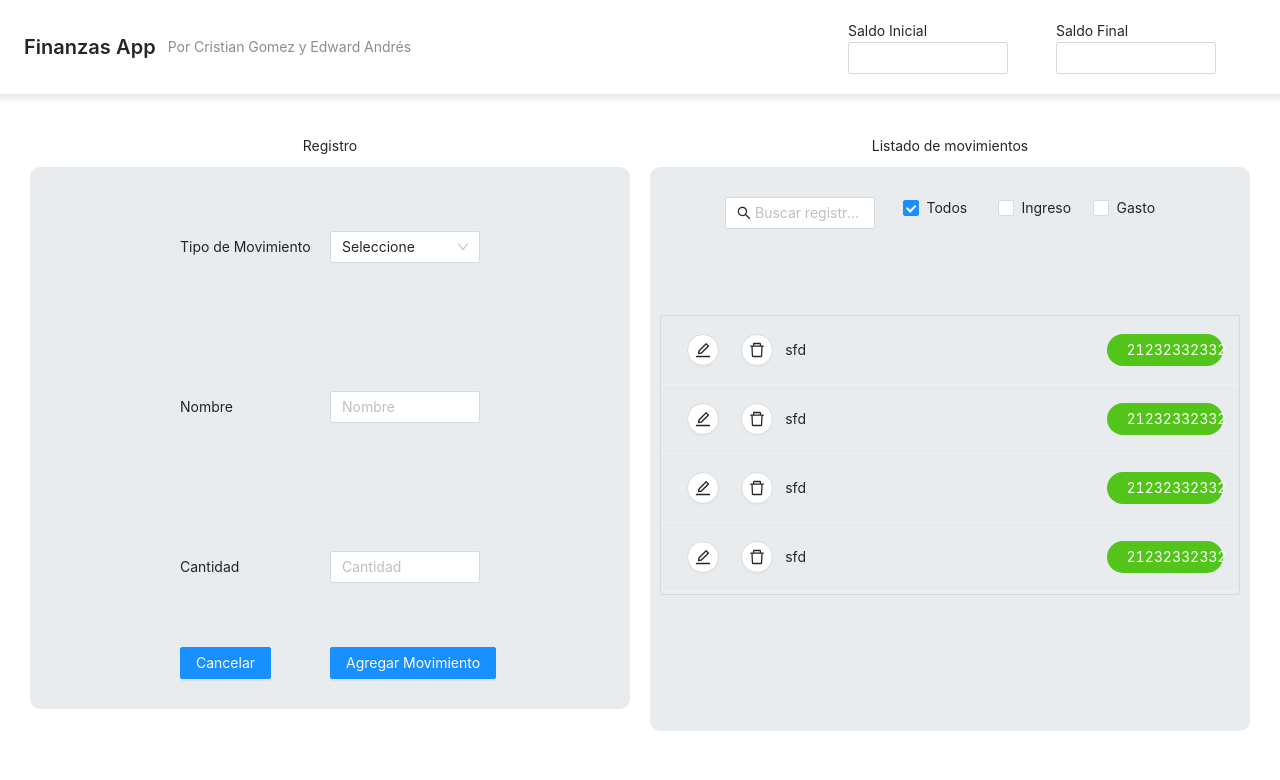
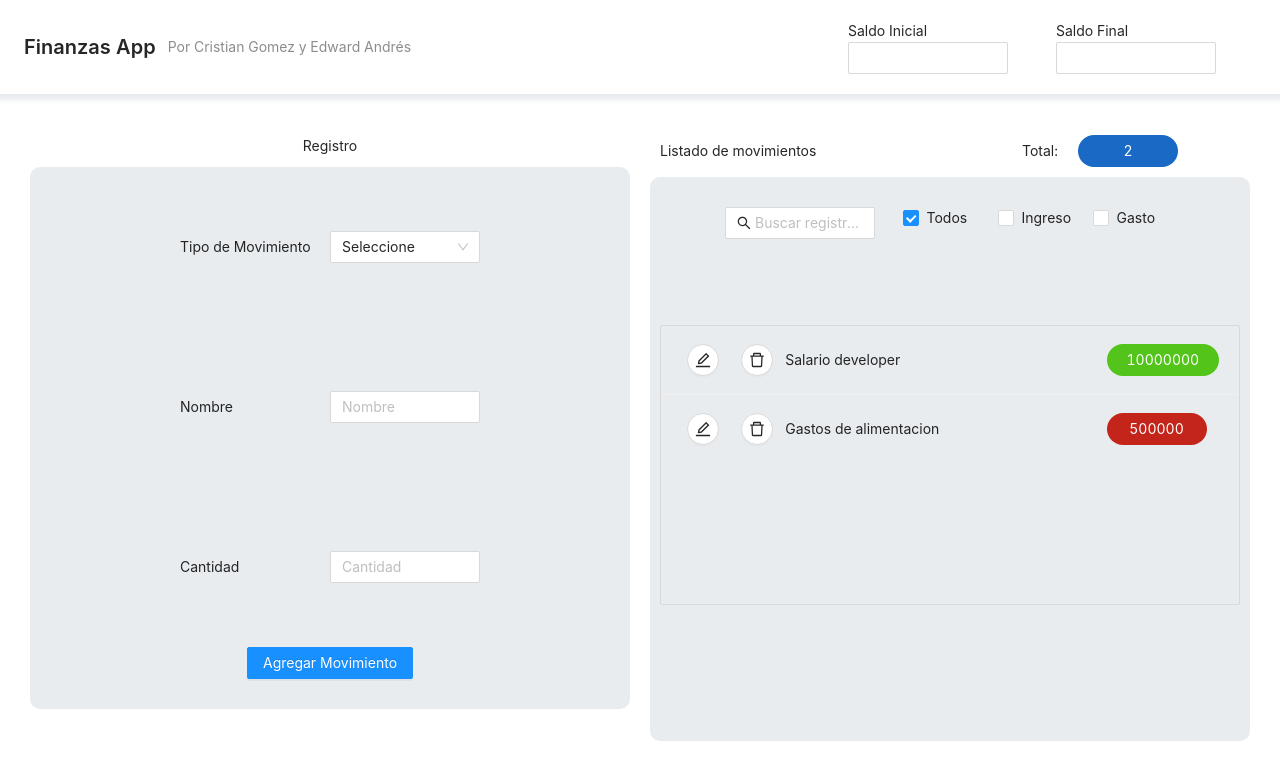
Before and after one commit to CristianGomezO/Taller-CES4, a React (Create React App) app: page / in a window 1280 px wide. Shown: the top 780 px of the page. Built offline with nearby package versions, Linux system fonts and the light colour scheme.

Commit message:
se termina el punto 3, hacen falta validaciones

```diff
--- a/src/App.tsx
+++ b/src/App.tsx
@@ -1,8 +1,14 @@
 import { Col, Row } from "antd";
 import "antd/dist/antd.min.css";
+import React from "react";
 import Header from "./Components/Header";
 import TransactionForm from "./Components/TransactionForm";
 import TransactionList from "./Components/TransactionList";
+import {
+  filterOptsInitialValue,
+  transactionsMock,
+} from "./Constants/InitialValues";
+import { ETransactionType, IFilterOpts, ITransaction } from "./types";
 
 const styles = {
   rowContainer: {
@@ -17,15 +23,157 @@ const styles = {
 };
 
 function App() {
+  const [transactions, setTransactions] =
+    React.useState<ITransaction[]>(transactionsMock);
+  const [filteredTransactions, setFilteredTransactions] =
+    React.useState<ITransaction[]>(transactionsMock);
+  const [search, setSearch] = React.useState<string>("");
+  const [filterActive, setFilterActive] = React.useState<IFilterOpts>({
+    checked: true,
+    filterName: "all",
+    label: "Todos",
+  });
+  const [filterOpts, setFilterOpts] = React.useState<IFilterOpts[]>(
+    filterOptsInitialValue
+  );
+  const [selectedTransaction, setSelectedTransaction] = React.useState<
+    ITransaction | undefined
+  >(undefined);
+
+  const onDeleteTransaction = React.useCallback(
+    (_id: string) => {
+      const aTemp = [...transactions];
+      const aTempFiltered = [...filteredTransactions];
+      const idxDeleteTransaction = aTemp.findIndex(
+        (transac) => transac._id === _id
+      );
+      const idxFilteredDeleteTransaction = aTempFiltered.findIndex(
+        (transac) => transac._id === _id
+      );
+      if (idxDeleteTransaction !== -1) {
+        aTemp.splice(idxDeleteTransaction, 1);
+        aTempFiltered.splice(idxFilteredDeleteTransaction, 1);
+        setTransactions(aTemp);
+        setFilteredTransactions(aTempFiltered);
+      }
+    },
+    [transactions, filteredTransactions]
+  );
+
+  const setFilters = React.useCallback(
+    (filter) => {
+      const aTemp = [...filterOpts];
+      const idxFilterToUncheck = aTemp.findIndex((opt) => opt.checked);
+      const idxFilterTocheck = aTemp.findIndex(
+        (opt) => opt.filterName === filter.filterName
+      );
+      aTemp[idxFilterToUncheck].checked = false;
+      aTemp[idxFilterTocheck].checked = true;
+      setFilterOpts(aTemp);
+    },
+    [filterOpts]
+  );
+
+  const onCreateTransaction = React.useCallback((transaction: ITransaction) => {
+    // TODO: hacer el metodo de create transaction
+    console.log("Proximamente...");
+  }, []);
+
+  const onEditTransaction = React.useCallback(
+    (transaction: ITransaction) => {
+      const aTemp = [...transactions];
+      const idxUpdatedTransaction = transactions.findIndex(
+        (t) => t._id === transaction._id
+      );
+      if (idxUpdatedTransaction > -1) {
+        aTemp[idxUpdatedTransaction] = transaction;
+        setTransactions(aTemp);
+        setSelectedTransaction(undefined);
+      }
+    },
+    [transactions]
+  );
+
+  const onFilterPress = React.useCallback(
+    (filter: IFilterOpts) => {
+      setFilters(filter);
+      if (filter.filterName !== "all") {
+        let transactionsFilter: ITransaction[] = [];
+        if (search) {
+          transactionsFilter = transactions.filter(
+            (t) =>
+              t.type === filter.filterName &&
+              t.name.toLowerCase().includes(search.toLowerCase())
+          );
+        } else {
+          transactionsFilter = transactions.filter(
+            (t) => t.type === filter.filterName
+          );
+        }
+        setFilteredTransactions(transactionsFilter);
+      } else {
+        setFilteredTransactions(transactions);
+      }
+      setFilterActive(filter);
+    },
+    [search, setFilters, transactions]
+  );
+
+  const onSearchTransaction = React.useCallback(() => {
+    let filteredTransactions: ITransaction[] = [];
+    if (
+      filterActive.filterName === ETransactionType.INCOME ||
+      filterActive.filterName === ETransactionType.EXPENSE
+    ) {
+      filteredTransactions = transactions.filter(
+        (t) =>
+          t.type === filterActive.filterName &&
+          t.name.toLowerCase().includes(search.toLowerCase())
+      );
+    } else {
+      filteredTransactions = transactions.filter((t) =>
+        t.name.toLowerCase().includes(search.toLowerCase())
+      );
+    }
+    if (filteredTransactions.length) {
+      setFilteredTransactions(filteredTransactions);
+    } else {
+      setFilteredTransactions([]);
+    }
+  }, [filterActive.filterName, search, transactions]);
+
+  React.useEffect(() => {
+    if (search !== "") {
+      onSearchTransaction();
+    } else if (filterActive.filterName === "all") {
+      setFilterActive(filterOptsInitialValue[0]);
+    }
+  }, [search, onSearchTransaction, filterActive.filterName]);
+
   return (
     <>
       <Header />
       <Row style={{ ...styles.rowContainer, ...styles.p10, ...styles.m10 }}>
         <Col span={12} style={{ ...styles.p10 }}>
-          <TransactionForm />
+          <TransactionForm
+            onEditTransaction={onEditTransaction}
+            onCreateTransaction={onCreateTransaction}
+            selectedTransaction={selectedTransaction}
+            setSelectedTransaction={setSelectedTransaction}
+          />
         </Col>
         <Col span={12} style={{ ...styles.p10 }}>
-          <TransactionList />
+          <TransactionList
+            search={search}
+            filterOpts={filterOpts}
+            transactions={transactions}
+            filterActive={filterActive}
+            filteredTransactions={filteredTransactions}
+            setSelectedTransaction={setSelectedTransaction}
+            setSearch={setSearch}
+            onFilterPress={onFilterPress}
+            onDeleteTransaction={onDeleteTransaction}
+          />
         </Col>
       </Row>
     </>
--- a/src/Components/TransactionForm.tsx
+++ b/src/Components/TransactionForm.tsx
@@ -2,11 +2,9 @@ import { Button, Col, Input, Row, Select } from "antd";
 import React from "react";
 import { Colors } from "../Constants/Colors";
 import { genericStyles } from "../Constants/Styles";
-import { ETransactionType } from "../types";
+import { ETransactionType, ITransaction } from "../types";
 
 const { Option } = Select;
-
-interface TransactionFormProps {}
 
 const styles = {
   ...genericStyles,
@@ -38,10 +36,36 @@ const transactionTypeSelect = {
   },
 };
 
-const TransactionForm: React.FC<TransactionFormProps> = () => {
-  const handleChangeSelect = React.useCallback((value: string) => {
-    console.log(`selected ${value}`);
-  }, []);
+interface TransactionFormProps {
+  selectedTransaction?: ITransaction;
+  onEditTransaction: (transaction: ITransaction) => void;
+  onCreateTransaction: (transaction: ITransaction) => void;
+  setSelectedTransaction: (t: ITransaction) => void;
+}
+
+const TransactionForm: React.FC<TransactionFormProps> = ({
+  selectedTransaction,
+  setSelectedTransaction,
+  onCreateTransaction,
+  onEditTransaction,
+}) => {
+  const handleChangeSelect = React.useCallback(
+    (value: string) => {
+      const aTemp = { ...selectedTransaction };
+      aTemp.type = value as ETransactionType;
+      setSelectedTransaction(aTemp as ITransaction);
+    },
+    [selectedTransaction, setSelectedTransaction]
+  );
+
+  const handleChangeInput = React.useCallback(
+    (field: any, value: string) => {
+      const aTemp = { ...selectedTransaction };
+      aTemp[field] = value;
+      setSelectedTransaction(aTemp as ITransaction);
+    },
+    [selectedTransaction, setSelectedTransaction]
+  );
 
   return (
     <>
@@ -54,6 +78,7 @@ const TransactionForm: React.FC<TransactionFormProps> = () => {
           <Col span={6}>
             <Select
               defaultValue={""}
+              value={selectedTransaction?.type}
               style={styles.selectStyles}
               onChange={handleChangeSelect}
             >
@@ -70,22 +95,36 @@ const TransactionForm: React.FC<TransactionFormProps> = () => {
         <Row style={styles.w100} justify="center" align="middle">
           <Col span={6}>Nombre</Col>
           <Col span={6}>
-            <Input placeholder="Nombre" />
+            <Input
+              placeholder="Nombre"
+              onChange={(e) => handleChangeInput("name", e.target.value)}
+              value={selectedTransaction?.name}
+            />
           </Col>
         </Row>
         <Row style={styles.w100} justify="center" align="middle">
           <Col span={6}>Cantidad</Col>
           <Col span={6}>
-            <Input placeholder="Cantidad" />
+            <Input
+              onChange={(e) => handleChangeInput("value", e.target.value)}
+              placeholder="Cantidad"
+              value={selectedTransaction?.value}
+            />
           </Col>
         </Row>
       </Row>
       <Row style={styles.secondRow} justify="center" align="middle">
-        <Col span={6}>
-          <Button type="primary">Cancelar</Button>
-        </Col>
-        <Col span={6}>
-          <Button type="primary">Agregar Movimiento</Button>
+        <Col>
+          <Button
+            onClick={() => {
+              selectedTransaction !== undefined
+                ? onEditTransaction(selectedTransaction)
+                : onCreateTransaction(selectedTransaction);
+            }}
+            type="primary"
+          >
+            {selectedTransaction ? "Editar Movimiento" : "Agregar Movimiento"}
+          </Button>
         </Col>
       </Row>
     </>
--- a/src/Components/TransactionList.tsx
+++ b/src/Components/TransactionList.tsx
@@ -3,10 +3,11 @@ import {
   EditOutlined,
   SearchOutlined,
 } from "@ant-design/icons";
-import { Button, Checkbox, Col, Input, List, Row } from "antd";
+import { Button, Checkbox, Col, Input, List, Popconfirm, Row } from "antd";
 import React from "react";
 import { Colors } from "../Constants/Colors";
 import { genericStyles } from "../Constants/Styles";
+import { ETransactionType, IFilterOpts, ITransaction } from "../types";
 import "./../css/TransactionList.css";
 
 const styles = {
@@ -18,22 +19,49 @@ const styles = {
   },
 };
 
-interface TransactionListProps {}
+interface TransactionListProps {
+  transactions: ITransaction[];
+  filterActive: IFilterOpts;
+  filteredTransactions: ITransaction[];
+  filterOpts: IFilterOpts[];
+  search: string;
+  setSearch: (s: string) => void;
+  onFilterPress: (filterOpt: IFilterOpts) => void;
+  onDeleteTransaction: (_id: string) => void;
+  setSelectedTransaction: (t: ITransaction) => void;
+}
 
-const data = ["sfd", "sfd", "sfd", "sfd", "sfd", "sfd", "sfd", "sfd"];
-
-const TransactionList: React.FC<TransactionListProps> = () => {
+const TransactionList: React.FC<TransactionListProps> = ({
+  transactions,
+  filterActive,
+  filteredTransactions,
+  filterOpts,
+  search,
+  setSearch,
+  onFilterPress,
+  onDeleteTransaction,
+  setSelectedTransaction,
+}) => {
   return (
     <>
       <Row justify="center" align="middle">
-        <Col style={styles.p10}>Listado de movimientos</Col>
+        <Col span={12} style={styles.p10}>
+          Listado de movimientos
+        </Col>
+        <Col span={12} style={styles.p10}>
+          <Row justify="center" align="middle">
+            <Col style={{ marginRight: 20 }}>Total:</Col>
+            <Col>
+              <div className={"badge blueColor"}>{transactions.length}</div>
+            </Col>
+          </Row>
+        </Col>
       </Row>
       <Row style={styles.mainRowStyles}>
         <Row
           style={{
             width: "100%",
             marginTop: 20,
-            // backgroundColor: "red",
             height: 50,
           }}
           justify="center"
@@ -41,27 +69,29 @@ const TransactionList: React.FC<TransactionListProps> = () => {
         >
           <Col span={6} style={styles.m10}>
             <Input
+              value={search}
+              onChange={(e) => setSearch(e.target.value)}
               prefix={<SearchOutlined />}
               placeholder="Buscar registro..."
             />
           </Col>
           <Col span={12}>
             <Row justify="center" align="middle">
-              <Col span={6} style={styles.m10}>
-                <Checkbox defaultChecked={true}>Todos</Checkbox>
-              </Col>
-              <Col span={6} style={styles.m10}>
-                <Checkbox>Ingreso</Checkbox>
-              </Col>
-              <Col span={6} style={styles.m10}>
-                <Checkbox>Gasto</Checkbox>
-              </Col>
+              {filterOpts.map((filter, idx) => (
+                <Col key={idx} span={6} style={styles.m10}>
+                  <Checkbox
+                    onClick={() => onFilterPress(filter)}
+                    checked={filter.checked}
+                  >
+                    {filter.label}
+                  </Checkbox>
+                </Col>
+              ))}
             </Row>
           </Col>
         </Row>
         <Row
           style={{
-            // backgroundColor: "gray",
             height: "60%",
             margin: 10,
             width: "100%",
@@ -75,7 +105,14 @@ const TransactionList: React.FC<TransactionListProps> = () => {
               }}
               size="small"
               bordered
-              dataSource={data}
+              rowKey={(key) => key._id}
+              dataSource={
+                search !== "" ||
+                filterActive.filterName === ETransactionType.INCOME ||
+                filterActive.filterName === ETransactionType.EXPENSE
+                  ? filteredTransactions
+                  : transactions
+              }
               renderItem={(item) => (
                 <List.Item>
                   <Row
@@ -86,21 +123,36 @@ const TransactionList: React.FC<TransactionListProps> = () => {
                     <Col span={18}>
                       <Row>
                         <Col span={2} style={styles.m10}>
-                          <Button shape="circle" icon={<EditOutlined />} />
+                          <Button
+                            shape="circle"
+                            onClick={() => setSelectedTransaction(item)}
+                            icon={<EditOutlined />}
+                          />
                         </Col>
                         <Col span={2} style={styles.m10}>
-                          <Button shape="circle" icon={<DeleteOutlined />} />
+                          <Popconfirm
+                            title="Seguro que deseas eliminar el registro"
+                            onConfirm={() => onDeleteTransaction(item._id)}
+                            okText="Si"
+                            cancelText="No"
+                          >
+                            <Button shape="circle" icon={<DeleteOutlined />} />
+                          </Popconfirm>
                         </Col>
                         <Col span={15} style={{ paddingTop: 15 }}>
-                          {item}
+                          {item.name}
                         </Col>
                       </Row>
                     </Col>
                     <Col span={6} style={{ paddingLeft: 20 }}>
                       <div
-                        className={true ? "badge greenColor" : "badge redColor"}
+                        className={
+                          item.type === ETransactionType.INCOME
+                            ? "badge greenColor"
+                            : "badge redColor"
+                        }
                       >
-                        21232332332
+                        {item.value}
                       </div>
                     </Col>
                   </Row>
--- /dev/null
+++ b/src/Constants/InitialValues.ts
@@ -0,0 +1,34 @@
+import { ETransactionType, IFilterOpts, ITransaction } from "../types";
+
+export const transactionsMock: ITransaction[] = [
+  {
+    _id: String(Math.floor(Math.random() * 100000) + 1),
+    name: "Salario developer",
+    type: ETransactionType.INCOME,
+    value: 10000000,
+  },
+  {
+    _id: String(Math.floor(Math.random() * 100000) + 1),
+    name: "Gastos de alimentacion",
+    type: ETransactionType.EXPENSE,
+    value: 500000,
+  },
+];
+
+export const filterOptsInitialValue: IFilterOpts[] = [
+  {
+    filterName: "all",
+    label: 'Todos',
+    checked: true
+  },
+  {
+    filterName: ETransactionType.INCOME,
+    label: 'Ingreso',
+    checked: false
+  },
+  {
+    filterName: ETransactionType.EXPENSE,
+    label: 'Gasto',
+    checked: false
+  },
+];
--- a/src/css/TransactionList.css
+++ b/src/css/TransactionList.css
@@ -2,13 +2,21 @@
     border-radius: 100px;
     padding: 5px;
     padding-left: 20px;
+    padding-right: 20px;
     color: white;
+    display: inline-block;
+    min-width: 100px;
+    text-align: center;
 }
 
 .greenColor {
     background-color: #52c41a;
 }
 
+.blueColor {
+    background-color: #1a69c4;
+}
+
 .redColor {
     background-color: #c4251a;
 }
--- a/tsconfig.json
+++ b/tsconfig.json
@@ -10,7 +10,7 @@
     "skipLibCheck": true,
     "esModuleInterop": true,
     "allowSyntheticDefaultImports": true,
-    "strict": true,
+    "strict": false,
     "forceConsistentCasingInFileNames": true,
     "noFallthroughCasesInSwitch": true,
     "module": "esnext",
```
Also changed, not shown: src/index.tsx (+4 -10 lines), src/types/index.tsx (+15 -2 lines).
